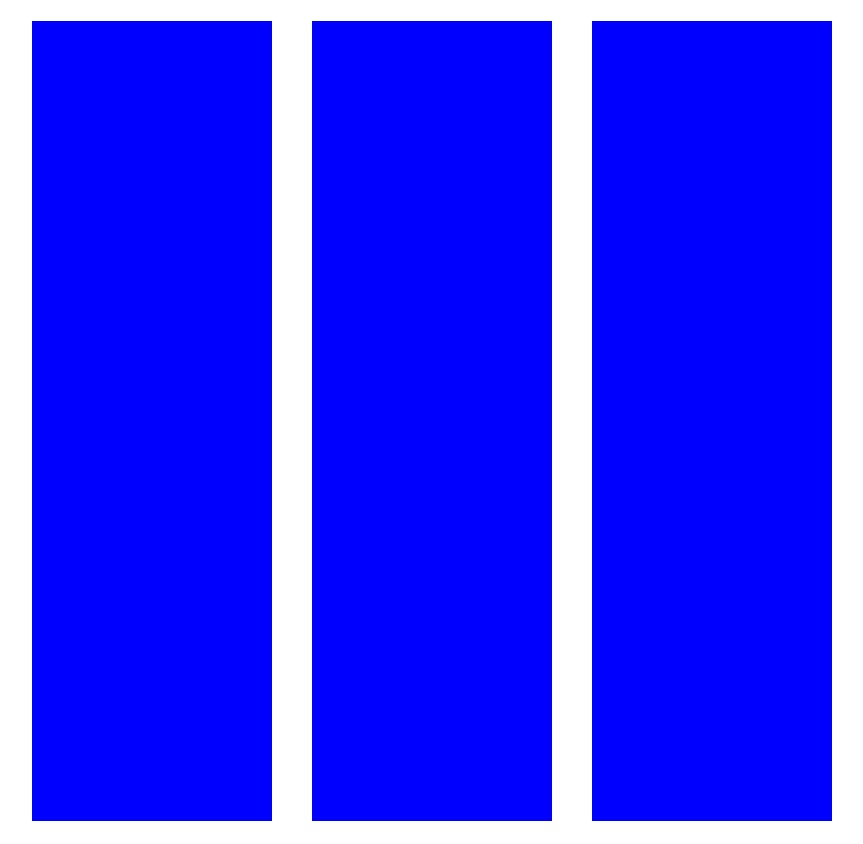
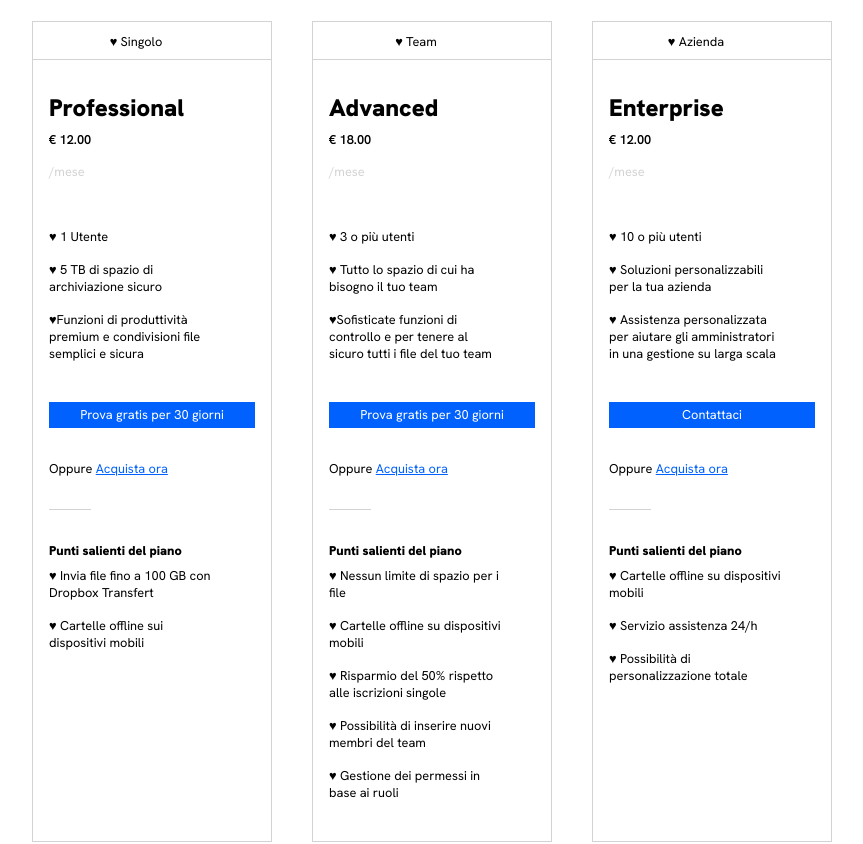
Before and after one commit to PaoloCardinale09/htmlcss-dropbox, a plain HTML site: page index.html in a window 1280 px wide. Shown: the part 931-1775 px from the top of the page, without its empty margins (208-1071 px from the left). Drawn offline with Linux system fonts and the light colour scheme.

Commit message:
finish column plans

```diff
--- a/css/style.css
+++ b/css/style.css
@@ -16,6 +16,14 @@ button {
     color: white;
     padding: 0.3rem 0.8rem;
     border: none;
+}
+
+.light-gray {
+    color: lightgrey;
+}
+
+.font-small {
+    font-size: .8rem;
 }
 
 /* HEADER */
@@ -120,16 +128,64 @@ button {
 
 .row-section1>.col {
     width: 30%;
+    border: 1px solid lightgray;
+    display: flex;
+    flex-direction: column;
+    gap: 2rem;
+    padding: 0 1rem;
 
     /* Debug */
-    background-color: blue;
-    height: 50rem;
-
+    /* background-color: rgb(167, 167, 206); */
+    /* height: 50rem; */
 }
 
 .row-section1 {
     justify-content: space-between;
     margin: 1.5rem 0;
+}
+
+.name-plans {
+    text-align: center;
+    border-bottom: 1px solid lightgray;
+    padding: 0.5rem;
+    margin: 0 -1rem;
+}
+
+.plans>h3 {
+    font-size: 1.5rem;
+    font-weight: 900;
+}
+
+.plans {
+    line-height: 2rem;
+}
+
+.specifics>span {
+    padding: .5rem 0;
+}
+
+.line {
+    border-bottom: .0625rem solid lightgrey;
+    width: 2.6rem;
+}
+
+
+.points {
+    padding-bottom: 2rem;
+}
+
+.points>span {
+    padding: .5rem 0;
+}
+
+
+.col>span>a {
+    text-decoration: underline;
+    color: #0161ff;
+}
+
+.points>h3 {
+    font-weight: 900;
 }
 
 .piedi {
@@ -139,6 +195,14 @@ button {
     /* Debug */
     height: 15rem;
     background-color: lightblue;
+}
+
+.piedi-left {
+    width: 65%;
+}
+
+.piedi-left {
+    width: 35%;
 }
 
 .section1 span {
@@ -156,6 +220,13 @@ button {
 
 .blue {
     border: 4px solid #0161ff;
+}
+
+.plans,
+.specifics,
+.points {
+    display: flex;
+    flex-direction: column;
 }
 
 /* Section 2 */
--- a/index.html
+++ b/index.html
@@ -115,13 +115,124 @@
 				<div class="littlesquare"></div>
 				<span>Fatturazione annuale</span>
 			</div>
+
 			<div class="row-section1 c-flex">
-				<div class="col"></div>
-				<div class="col"></div>
-				<div class="col"></div>
+				<div class="col">
+					<div class="name-plans">
+						<span>
+							&hearts; Singolo
+						</span>
+					</div>
+					<div class="plans">
+						<h3>Professional</h3>
+						<span style="font-weight: 600;"> € 12.00</span>
+						<span class="light-gray">/mese</span>
+					</div>
+					<div class="specifics">
+						<span>&hearts; 1 Utente</span>
+						<span>&hearts; 5 TB di spazio di archiviazione sicuro</span>
+						<span>&hearts;Funzioni di produttività premium e condivisioni file semplici e sicura</span>
+					</div>
+					<button class="font-small">
+						Prova gratis per 30 giorni
+					</button>
+					<span>Oppure <a href="#">Acquista ora</a></span>
+					<div class="line">
+
+					</div>
+					<div class="points">
+						<h3 class="font-small">Punti salienti del piano</h3>
+						<span>&hearts; Invia file fino a 100 GB con Dropbox Transfert</span>
+						<span>&hearts; Cartelle offline sui dispositivi mobili</span>
+					</div>
+
+				</div>
+				<div class="col">
+					<div class="name-plans">
+						<span>
+							&hearts; Team
+						</span>
+					</div>
+					<div class="plans">
+						<h3>Advanced</h3>
+						<span style="font-weight: 600;"> € 18.00</span>
+						<span class="light-gray">/mese</span>
+					</div>
+					<div class="specifics">
+						<span>&hearts; 3 o più utenti</span>
+						<span>&hearts; Tutto lo spazio di cui ha bisogno il tuo team</span>
+						<span>&hearts;Sofisticate funzioni di controllo e per tenere al sicuro tutti i file del tuo
+							team</span>
+					</div>
+					<button class="font-small">
+						Prova gratis per 30 giorni
+					</button>
+					<span>Oppure <a href="#">Acquista ora</a></span>
+					<div class="line">
+
+					</div>
+					<div class="points">
+						<h3 class="font-small">Punti salienti del piano</h3>
+						<span>&hearts; Nessun limite di spazio per i file</span>
+						<span>&hearts; Cartelle offline su dispositivi mobili</span>
+						<span>&hearts; Risparmio del 50% rispetto alle iscrizioni singole</span>
+						<span>&hearts; Possibilità di inserire nuovi membri del team</span>
+						<span>&hearts; Gestione dei permessi in base ai ruoli</span>
+					</div>
+
+				</div>
+
+				<div class="col">
+					<div class="name-plans">
+						<span>
+							&hearts; Azienda
+						</span>
+					</div>
+					<div class="plans">
+						<h3>Enterprise</h3>
+						<span style="font-weight: 600;"> € 12.00</span>
+						<span class="light-gray">/mese</span>
+					</div>
+					<div class="specifics">
+						<span>&hearts; 10 o più utenti</span>
+						<span>&hearts; Soluzioni personalizzabili per la tua azienda</span>
+						<span>&hearts; Assistenza personalizzata per aiutare gli amministratori in una gestione su larga
+							scala</span>
+					</div>
+					<button class="font-small">
+						Contattaci
+					</button>
+					<span>Oppure <a href="#">Acquista ora</a></span>
+					<div class="line">
+
+					</div>
+					<div class="points">
+						<h3 class="font-small">Punti salienti del piano</h3>
+						<span>&hearts; Cartelle offline su dispositivi mobili</span>
+						<span>&hearts; Servizio assistenza 24/h</span>
+						<span>&hearts; Possibilità di personalizzazione totale</span>
+					</div>
+
+				</div>
+
+
+
+
+				<!-- <div class="col"></div>
+				<div class="col"></div> -->
 
 			</div>
-			<div class="piedi"></div>
+			<div class="piedi">
+				<div class="piedi-left">
+
+				</div>
+
+				<div class="piedi-right">
+
+				</div>
+
+
+			</div>
 
 
 		</section>
```
